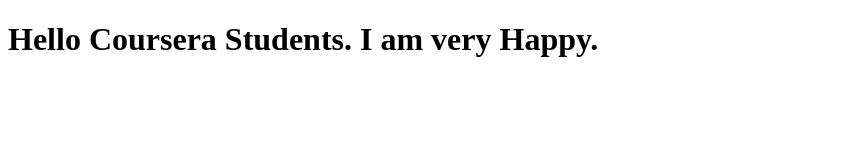
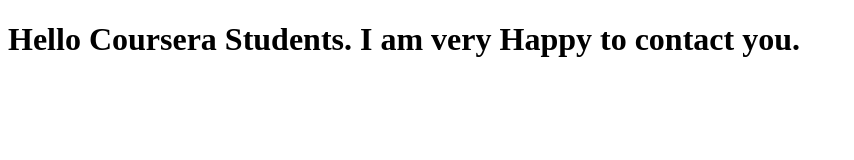
Before and after one commit to AhmedMohsen96/coursera-test, a plain HTML site: page index.html in a window 1280 px wide. Shown: the whole page, without its empty margins (0-854 px from the left). Drawn offline with Linux system fonts and the light colour scheme.

Commit message:
Next version.

```diff
--- a/index.html
+++ b/index.html
@@ -5,6 +5,6 @@
     <title>Hello Coursera</title>
   </head>
   <body>
-    <h1>Hello Coursera Students. I am very Happy.</h1>
+    <h1>Hello Coursera Students. I am very Happy to contact you.</h1>
   </body>
 </html>
```
